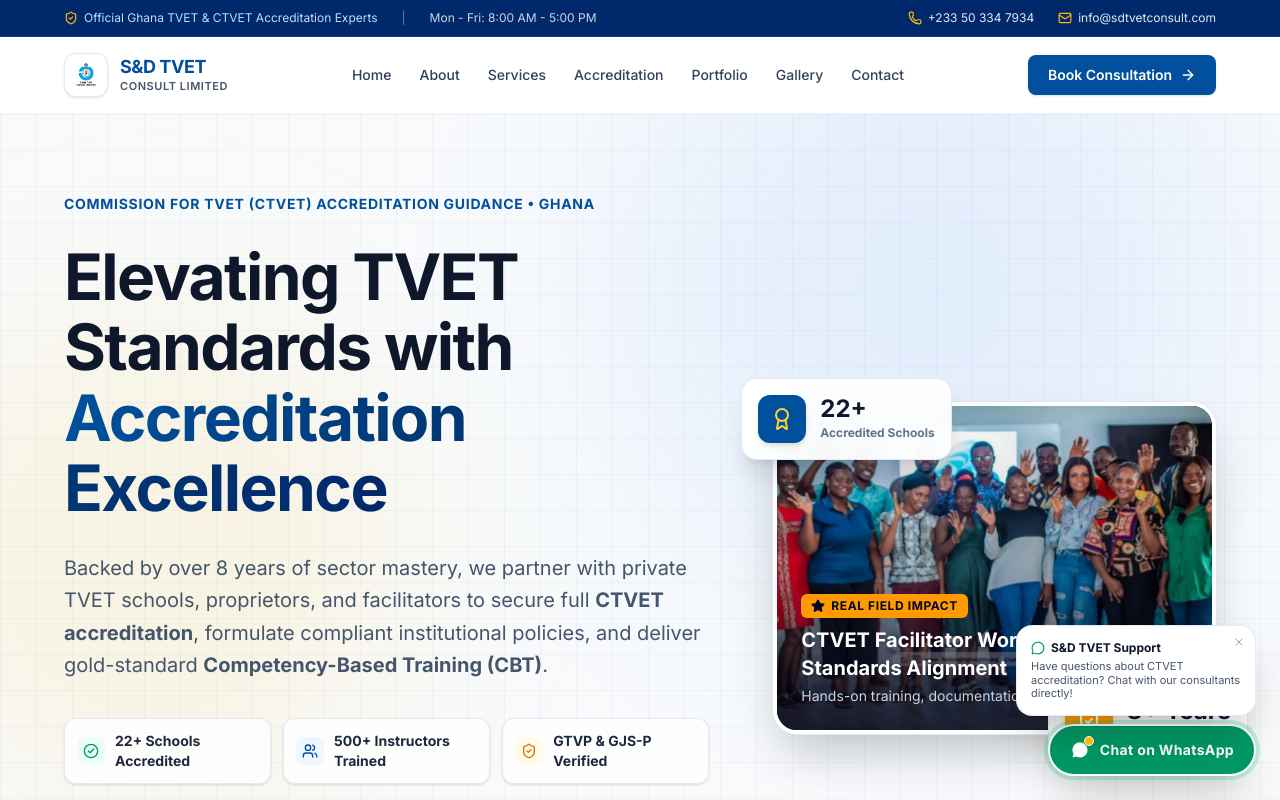
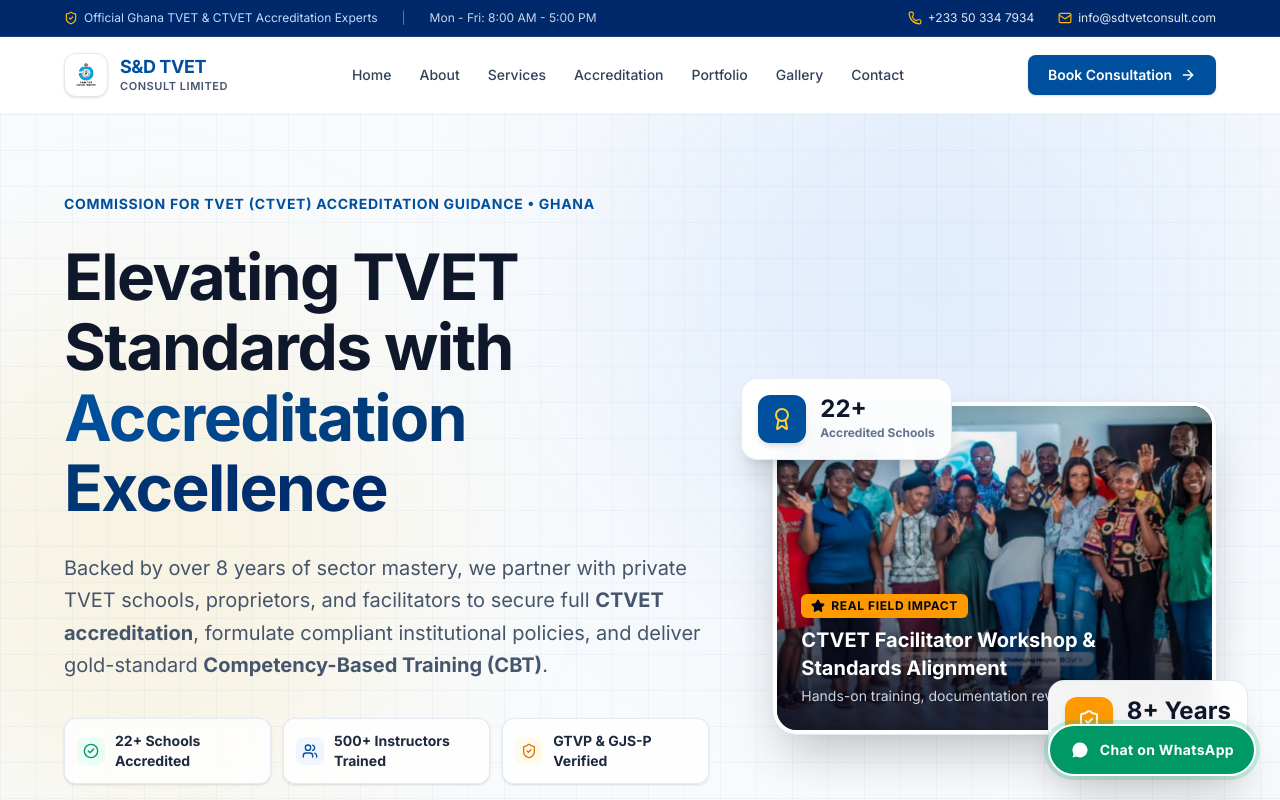
Before and after one commit to GazyJohnsonOfficial/S-D-TVET-Consult-Limited, a Next.js app in the folder sdtvet-web/: page / in a window 1280 px wide. Shown: the top 800 px of the page. Built offline with nearby package versions, Linux system fonts and the light colour scheme.

Commit message:
Remove S&D TVET Support tooltip and remove irrelevant Links by Alphabets section from footer

```diff
--- a/sdtvet-web/src/components/FloatingWhatsApp.tsx
+++ b/sdtvet-web/src/components/FloatingWhatsApp.tsx
@@ -1,36 +1,14 @@
 "use client";
 
-import React, { useState } from "react";
-import { MessageCircle, X } from "lucide-react";
+import React from "react";
+import { MessageCircle } from "lucide-react";
 import { SITE_CONFIG } from "@/data/site-data";
 
 export default function FloatingWhatsApp() {
-  const [showTooltip, setShowTooltip] = useState(true);
   const whatsappUrl = `https://wa.me/${SITE_CONFIG.contact.whatsapp}?text=Hello%20S%26D%20TVET%20Consult%2C%20I%20would%20like%20to%20inquire%20about%20your%20CTVET%20Accreditation%20and%20consultancy%20services.`;
 
   return (
-    <aside aria-label="Quick WhatsApp consultation" className="fixed bottom-6 right-6 z-40 flex flex-col items-end space-y-2">
-      {/* CHAT PROMPT TOOLTIP */}
-      {showTooltip && (
-        <div className="bg-white rounded-2xl p-3.5 shadow-2xl border border-slate-200/90 text-xs text-slate-800 max-w-[240px] relative animate-in fade-in slide-in-from-bottom duration-300">
-          <button
-            onClick={() => setShowTooltip(false)}
-            className="absolute top-1.5 right-1.5 p-1 text-slate-400 hover:text-slate-600 rounded-full"
-            aria-label="Close message"
-          >
-            <X className="w-3 h-3" />
-          </button>
-          <div className="flex items-center space-x-1.5 mb-1">
-            <MessageCircle className="w-3.5 h-3.5 text-emerald-600" />
-            <span className="font-bold text-slate-900">S&amp;D TVET Support</span>
-          </div>
-          <p className="text-slate-600 text-[11px] leading-tight">
-            Have questions about CTVET accreditation? Chat with our consultants directly!
-          </p>
-        </div>
-      )}
-
-      {/* WHATSAPP ACTION PILL */}
+    <aside aria-label="Quick WhatsApp consultation" className="fixed bottom-6 right-6 z-40">
       <a
         href={whatsappUrl}
         target="_blank"
@@ -38,10 +16,7 @@ export default function FloatingWhatsApp() {
         aria-label="Chat on WhatsApp"
         className="flex items-center space-x-2.5 bg-emerald-600 hover:bg-emerald-700 text-white px-5 py-3.5 rounded-full shadow-2xl transition-all duration-300 hover:scale-105 group border-2 border-white ring-4 ring-emerald-500/20"
       >
-        <div className="relative">
-          <MessageCircle className="w-5 h-5 fill-white text-emerald-600" />
-          <span className="absolute -top-1 -right-1 w-2.5 h-2.5 bg-amber-400 rounded-full border border-white" />
-        </div>
+        <MessageCircle className="w-5 h-5 fill-white text-emerald-600" />
         <span className="text-xs sm:text-sm font-bold tracking-wide hidden sm:inline-block">
           Chat on WhatsApp
         </span>
--- a/sdtvet-web/src/components/Footer.tsx
+++ b/sdtvet-web/src/components/Footer.tsx
@@ -12,80 +12,57 @@ export default function Footer() {
     setCurrentYear(new Date().getFullYear());
   }, []);
 
-  const alphabet = [
-    "A", "B", "C", "D", "E", "F", "G", "H", "I", "K", "L", "M",
-    "N", "O", "P", "Q", "R", "S", "T", "U", "W", "X", "Y", "Z"
-  ];
-
   const quickLinks = [
     { label: "Home", href: "#home" },
     { label: "About Us", href: "#about" },
-    { label: "Services", href: "#services" },
+    { label: "Our Services", href: "#services" },
     { label: "Accreditation Process", href: "#accreditation" },
-    { label: "Testimonials", href: "#testimonials" },
-    { label: "Contact Us", href: "#contact" },
+    { label: "Partner References", href: "#testimonials" },
+    { label: "Direct Inquiries", href: "#contact" },
   ];
 
   const services = [
-    { label: "CTVET Accreditation", href: "#services" },
-    { label: "Policy Development", href: "#services" },
-    { label: "CBT Training Alignment", href: "#services" },
-    { label: "Facilitator Recruitment", href: "#services" },
-    { label: "Institutional Setup & Audit", href: "#services" },
-    { label: "National Project Management", href: "#services" },
+    { label: "CTVET Accreditation Guidance", href: "#services" },
+    { label: "Policy Development & Governance", href: "#services" },
+    { label: "CBT Training & Alignment", href: "#services" },
+    { label: "Facilitator Recruitment & Placement", href: "#services" },
+    { label: "Institutional Setup & Facility Audit", href: "#services" },
+    { label: "National Project Management (GTVP)", href: "#services" },
   ];
 
   const resources = [
-    { label: "CTVET Accreditation Guide", href: "#blog" },
+    { label: "CTVET Accreditation Standards", href: "#blog" },
     { label: "CBT Competency Framework", href: "#blog" },
     { label: "Facility Inspection Checklist", href: "#accreditation" },
-    { label: "Institutional Policy Templates", href: "#services" },
-    { label: "Facilitator Interview Prep", href: "#services" },
-    { label: "Accreditation FAQ", href: "#about" },
+    { label: "Institutional Governance Manuals", href: "#services" },
+    { label: "Facilitator Panel Interview Prep", href: "#services" },
+    { label: "Accreditation Verification FAQ", href: "#about" },
   ];
 
   const support = [
-    { label: "Knowledge Base", href: "#blog" },
-    { label: "Submit Inquiry", href: "#contact" },
-    { label: "Preliminary Diagnostic Audit", href: "#contact" },
-    { label: "Lapaz Accra Office", href: "#contact" },
+    { label: "Knowledge Base & Articles", href: "#blog" },
+    { label: "Submit Consultation Request", href: "#contact" },
+    { label: "Diagnostic Audit Desk", href: "#contact" },
+    { label: "Accra Corporate Office (Lapaz)", href: "#contact" },
     { label: "Direct Phone Helpdesk", href: "tel:0503347934" },
-    { label: "WhatsApp Support Desk", href: `https://wa.me/${SITE_CONFIG.contact.whatsapp}` },
+    { label: "WhatsApp Senior Consultation", href: `https://wa.me/${SITE_CONFIG.contact.whatsapp}` },
   ];
 
   const otherLinks = [
-    { label: "Our Mission & Mandate", href: "#about" },
-    { label: "Meet Our Leadership", href: "#about" },
-    { label: "Accredited Institutions List", href: "#portfolio" },
-    { label: "GTVP Flagship Sites", href: "#portfolio" },
-    { label: "Field Work Gallery", href: "#gallery" },
-    { label: "Institutional Partnership", href: "#contact" },
+    { label: "Founding Mandate & Mission", href: "#about" },
+    { label: "Meet Our Senior Directors", href: "#about" },
+    { label: "Accredited Institutions Directory", href: "#portfolio" },
+    { label: "GTVP National Voucher Sites", href: "#portfolio" },
+    { label: "Field Documentation Gallery", href: "#gallery" },
+    { label: "Institutional Partnership Desk", href: "#contact" },
   ];
 
   return (
     <footer className="w-full bg-white text-slate-700 border-t border-slate-200/90 pt-16 pb-12">
       <div className="w-full max-w-[1600px] mx-auto px-6 sm:px-10 lg:px-16">
 
-        {/* TOP SECTION: LINKS BY ALPHABETS */}
-        <div className="text-center pb-12 border-b border-slate-200/80">
-          <h3 className="text-xl sm:text-2xl font-bold text-slate-900 mb-4 tracking-tight">
-            Links by Alphabets
-          </h3>
-          <div className="flex flex-wrap items-center justify-center gap-x-3.5 gap-y-2 text-xs sm:text-sm font-semibold text-slate-500 max-w-4xl mx-auto">
-            {alphabet.map((letter) => (
-              <a
-                key={letter}
-                href="#portfolio"
-                className="hover:text-[#00509d] transition-colors py-1 px-1.5 hover:bg-slate-50 rounded"
-              >
-                {letter}
-              </a>
-            ))}
-          </div>
-        </div>
-
-        {/* 5-COLUMN CATEGORIZED LINKS GRID */}
-        <div className="grid grid-cols-2 sm:grid-cols-3 lg:grid-cols-5 gap-8 lg:gap-10 py-14">
+        {/* 5-COLUMN CATEGORIZED DIRECTORY GRID */}
+        <div className="grid grid-cols-2 sm:grid-cols-3 lg:grid-cols-5 gap-8 lg:gap-12 pb-14">
 
           {/* COLUMN 1: QUICK LINKS */}
           <div>
@@ -144,7 +121,7 @@ export default function Footer() {
             </ul>
           </div>
 
-          {/* COLUMN 4: SUPPORT */}
+          {/* COLUMN 4: SUPPORT & OFFICE */}
           <div>
             <h4 className="text-sm font-bold text-slate-900 mb-4 tracking-tight">
               Support
```
